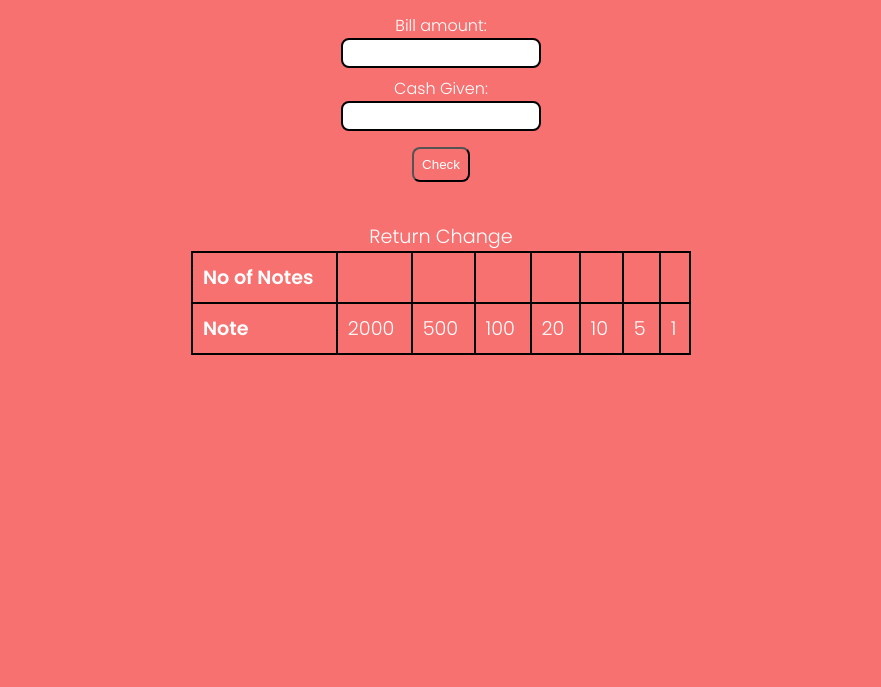
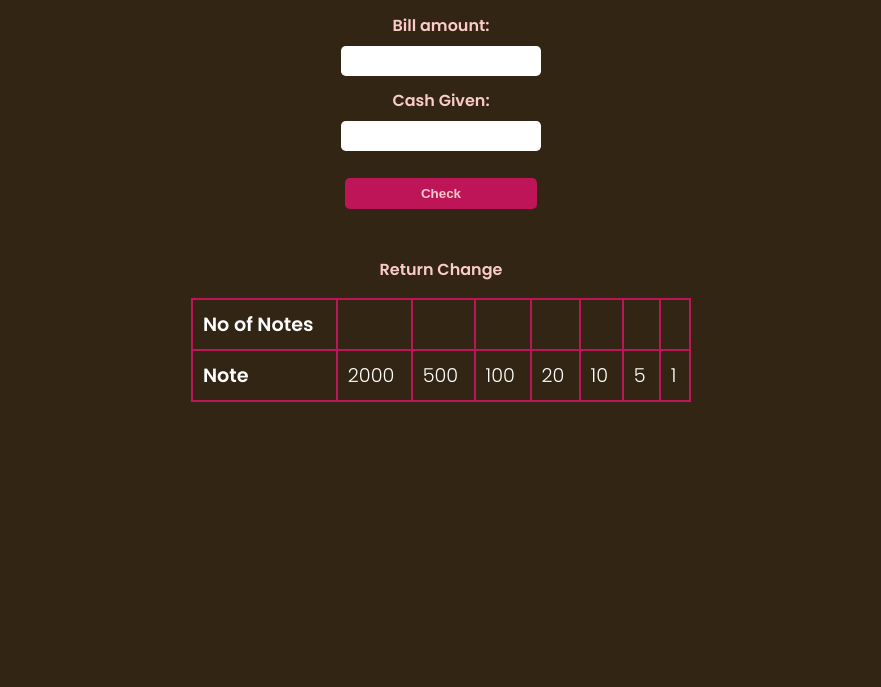
Before and after one commit to anjali1102/Cash-Register-Manager, a plain HTML site: page index.html in a window 1280 px wide. Shown: the part 113-800 px from the top of the page, without its empty margins (199-1080 px from the left). Drawn offline with Linux system fonts and the light colour scheme.

Commit message:
"updated styling"

```diff
--- a/index.html
+++ b/index.html
@@ -22,9 +22,9 @@
       <button id="check-button">Check</button>
       <p id="error-message"></p>
       <table class="change-table">
-        <caption>
+        <p>
           Return Change
-        </caption>
+        </p>
         <tr>
           <th>No of Notes</th>
           <td class="no-of-notes"></td>
--- a/style.css
+++ b/style.css
@@ -3,7 +3,7 @@ body {
   font-family: "Poppins", sans-serif;
   margin: 0px;
   padding: 0px;
-  background-color: var(--primary-color);
+  background-color: var(--intense);
   color: #fff;
   text-align: center;
 }
@@ -13,23 +13,10 @@ body {
 }
 
 :root {
-  --primary-color: #f87171;
-}
-
-input {
-  border: 4px solid #f8e6e3;
-  width: 200px;
-  height: 30px;
-  border-radius: 20px;
-  text-align: center;
-}
-
-#check-button{
-  margin: 0.5rem 0rem;
-  padding: 0.5rem;
-  border-radius: 0.5rem;
-  background-color: var(--primary-color);
-  color: #fff;
+  --primary-color: #e75874;
+  --secondary-color: #fbcbc9;
+  --dark:#be1558;
+  --intense: #322514;
 }
 
 .container {
@@ -40,20 +27,45 @@ input {
 }
 
 .heading{
-  color: #fff;
+  color: var(--primary-color);
   margin-bottom: 0px;
 }
 
-.label {
-  font-size: large;
+.description{
+  color: var(--secondary-color);
+  font-weight: bold;
+}
+
+.label1 {
+  font-weight: bolder;
   margin-bottom: 0.5rem;
+  color: var(--secondary-color);
 }
 
 .input {
-  border: 2px solid black;
+  width: 200px;
+  height: 30px;
+  text-align: center;
+  border: 4px;
   padding: 0.3rem;
-  border-radius: 0.5rem;
-  margin-bottom: 0.5rem;
+  border-radius: 0.3rem;
+  margin-bottom: 0.7rem;
+}
+
+#check-button{
+  background-color: var(--dark);
+  border: none;
+  width: 15%;
+  color: var(--secondary-color);
+  font-weight: bolder;
+  padding: 0.5rem;
+  border-radius: 0.3rem;
+  margin-top: 1rem;
+}
+
+p{
+  font-weight: bolder;
+  color: var(--secondary-color) ;
 }
 
 table {
@@ -67,8 +79,8 @@ th {
 table,
 th,
 td {
-  border: 2px solid black;
-  border-collapse: collapse;
+  border: 2px var(--dark) solid;
+  border-collapse:collapse;
 }
 
 th,
```
